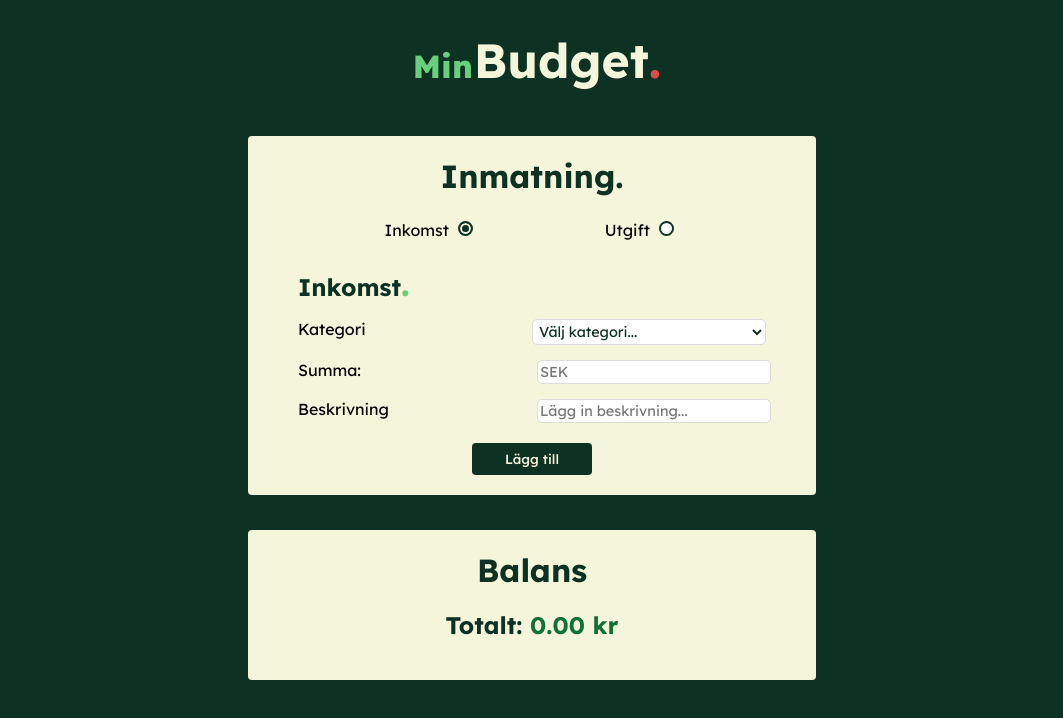
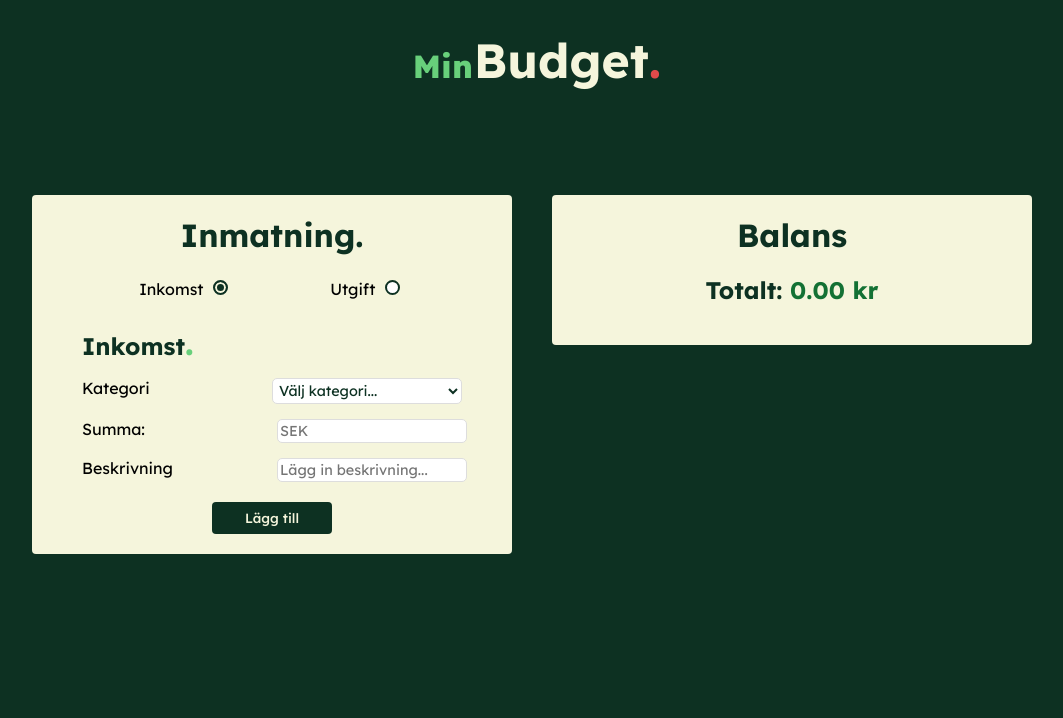
Before and after one commit to linasvard/min-budget, a website built with Vite: page index.html in a window 1280 px wide. Shown: the whole page, without its empty margins (108-1171 px from the left). Built offline with nearby package versions, Linux system fonts and the light colour scheme.

Commit message:
respimsiv

```diff
--- a/src/style.scss
+++ b/src/style.scss
@@ -48,12 +48,17 @@ header .smallHeader2 {
 
 /* Main content */
 
+.budgetFormWrapper, .totalBalanceWrapper {
+  max-width: 450px;
+  margin: 0 auto;
+}
+
 .hidden {
   display: none;
 }
 
 main {
-
+  max-width: 1000px;
   padding: 16px;
 
   margin: 0 20px;
@@ -254,15 +259,27 @@ Summeringslista
 /* Desktop */
 @media (min-width: 1200px) {
   main {
-    max-width: 600px;
+    display: grid;
+    grid-template-columns: 1fr 1fr;
+    align-items: start;
+    padding: 75px 0;
+    /*max-width: 450px;*/
     margin: auto;
+    gap: 40px;
+
   }
+
+  .budgetFormWrapper, .totalBalanceWrapper {
+    margin: 0;
+    max-width: 500px;
+  }
+
 
 }
 
 @media (min-width: 600px) {
   main {
-    max-width: 600px;
+    /*max-width: 500px;*/
     margin: auto;
   }
 
```
